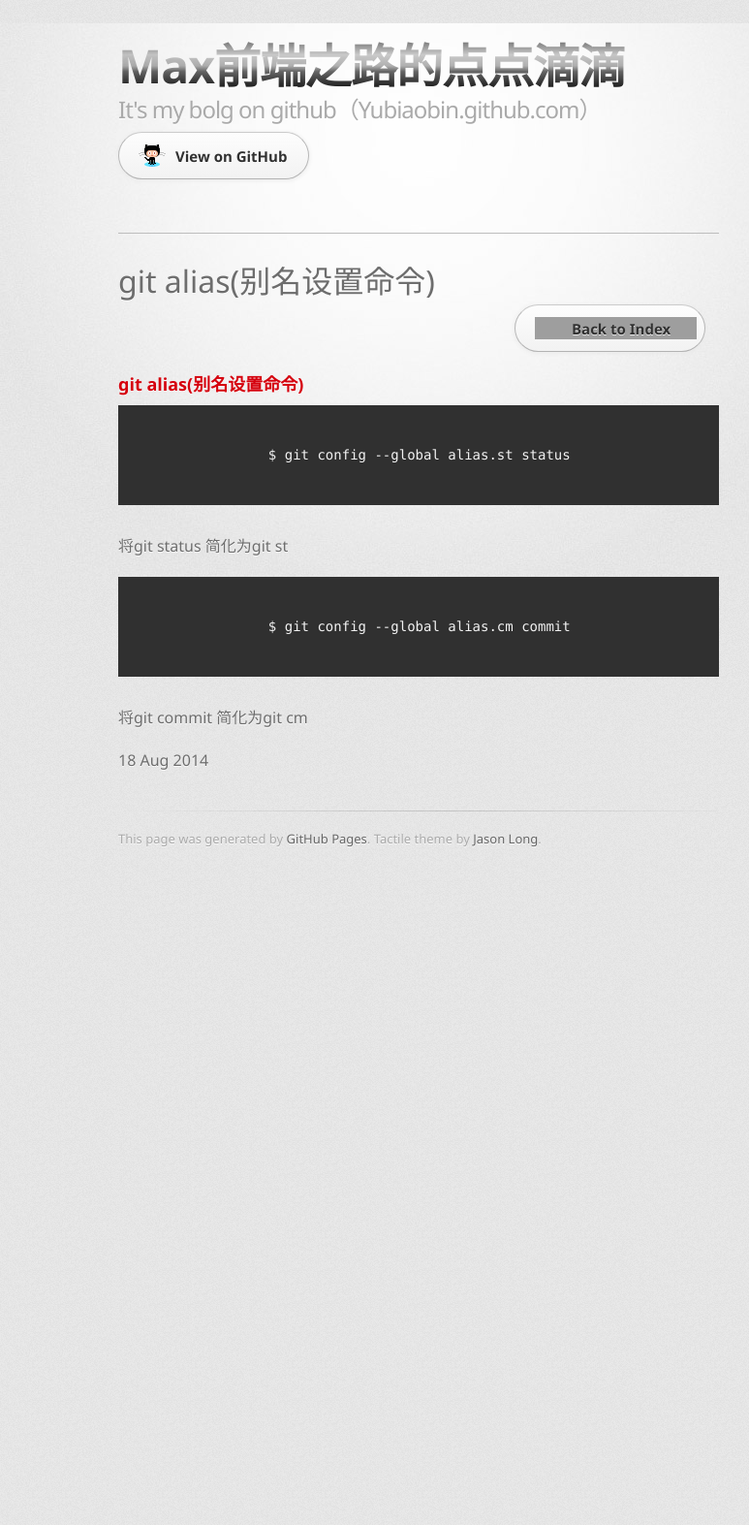
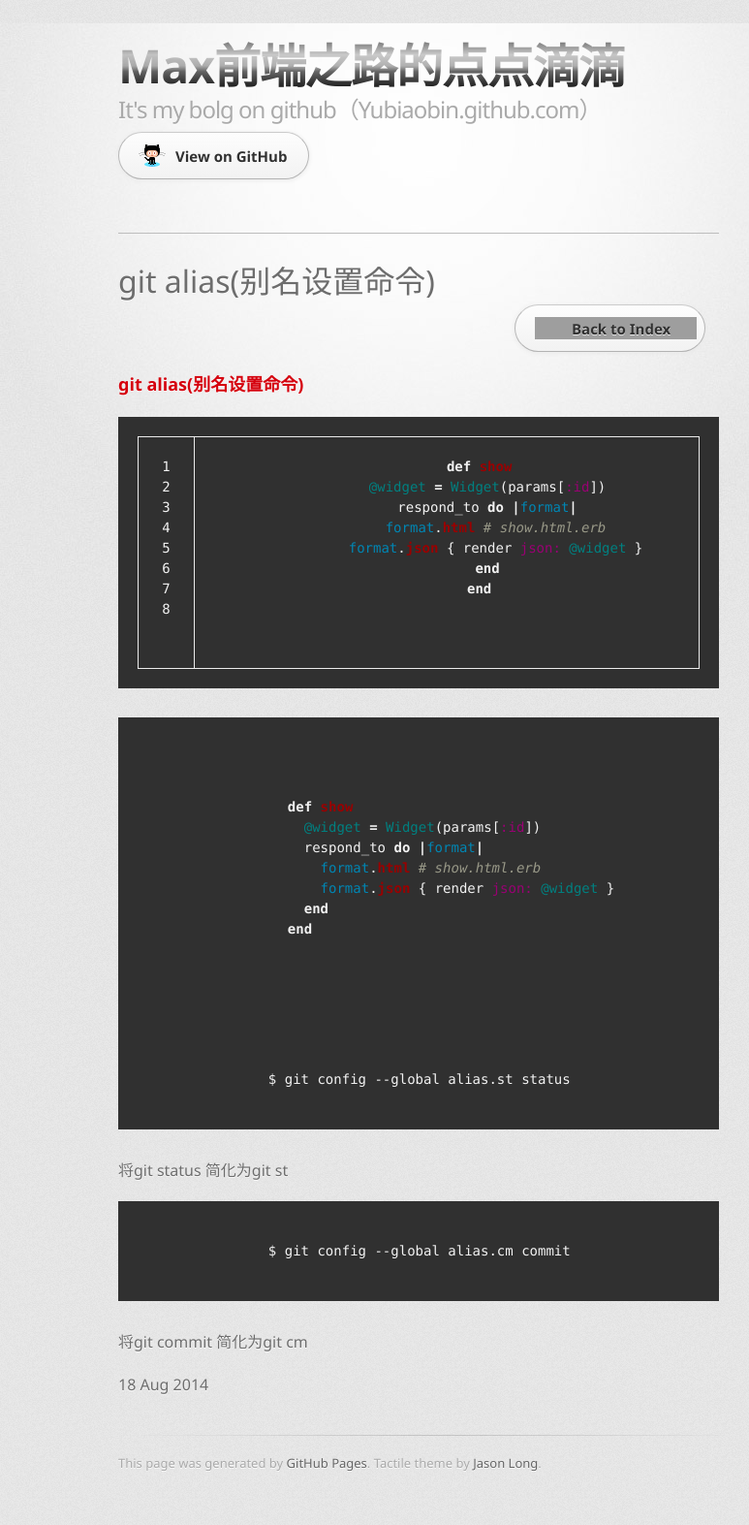
Before and after one commit to yubiaobin/yubiaobin.github.io, a Jekyll site: the page built from _posts/2014-08-18-git-alias-setting.html, in a window 1280 px wide. Shown: the whole page at 97% size, without its empty margins (208-981 px from the left). Built offline with Jekyll 4.4.1, drawn with Linux system fonts in a browser that asks for light colours; comment, search, counter and statistics services are not loaded; before the commit the page ends 929 px from its top, so only the background shows below that; grey boxes are pictures that could not be loaded.

Commit message:
add some code style

```diff
--- a/_posts/2014-08-18-git-alias-setting.html
+++ b/_posts/2014-08-18-git-alias-setting.html
@@ -13,8 +13,33 @@ title : git alias(别名设置命令)
 
 
 <h3>git alias(别名设置命令)</h3>
+
+<p>
+	{% highlight ruby linenos %}
+	def show
+	  @widget = Widget(params[:id])
+	  respond_to do |format|
+	    format.html # show.html.erb
+	    format.json { render json: @widget }
+	  end
+	end
+	{% endhighlight %}
+</p>
+
+
 <pre>
 	<code>
+		{% highlight ruby %}
+		def show
+		  @widget = Widget(params[:id])
+		  respond_to do |format|
+		    format.html # show.html.erb
+		    format.json { render json: @widget }
+		  end
+		end
+		{% endhighlight %}
+
+
 		$ git config --global alias.st status
 	</code>
 </pre>
--- a/index.html
+++ b/index.html
@@ -16,7 +16,10 @@ layout: default
 <ul>
     {% for post in site.posts %}
 
-        <li>{{ post.date | date_to_string }} <a href="{{ site.url }}{{ post.url }}">{{ post.title }}</a></li>
+        <li>
+        	{{ post.date | date_to_string }}
+        	<a href="{{ site.url }}{{ post.url }}">{{ post.title }}</a>
+        </li>
 
 
     {% endfor %}
```
Also changed, not shown: 1 other file.
